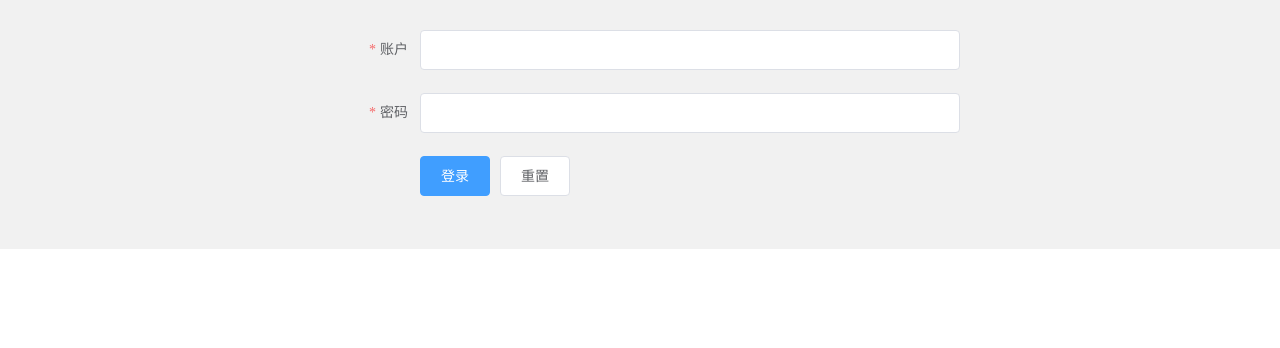
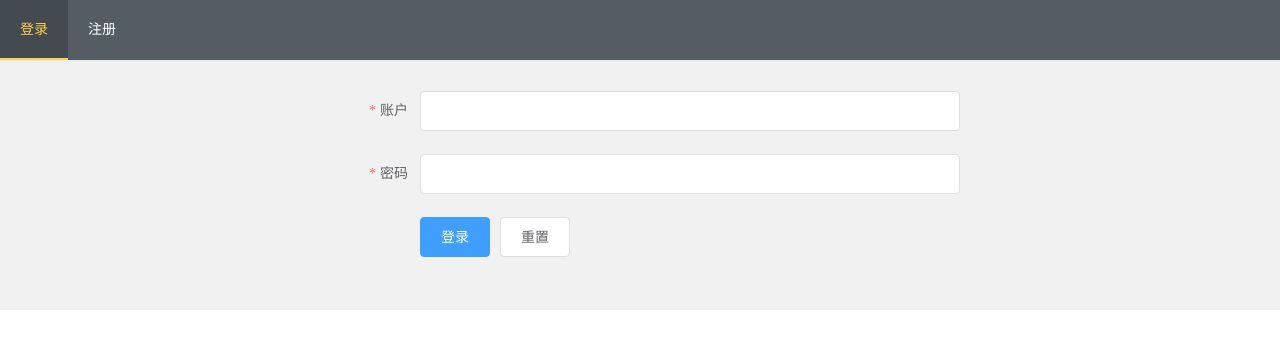
Before and after one commit to zzzhim/Movie-website, a Vue app in the folder src/: page /#/login in a window 1280 px wide. Shown: the top 348 px of the page. Built offline with nearby package versions, Linux system fonts and the light colour scheme.

Commit message:
添加注册与登录页面导航条

```diff
--- /dev/null
+++ b/src/src/components/header/header.vue
@@ -0,0 +1,37 @@
+<template>
+    <div>
+        <el-menu
+            :default-active="activeIndex"
+            class="el-menu-demo"
+            mode="horizontal"
+            background-color="#545c64"
+            text-color="#fff"
+            active-text-color="#ffd04b"
+            @select="handleSelect"
+        >
+            <el-menu-item index="/login">登录</el-menu-item>
+            <el-menu-item index="/registered">注册</el-menu-item>
+        </el-menu>
+    </div>
+</template>
+
+<script>
+    export default {
+        data() {
+            return {
+            }
+        },
+        props: {
+            activeIndex: String
+        },
+        methods: {
+            handleSelect(key, keyPath) {
+                this.$router.push(key)
+            }
+        }
+    }
+</script>
+
+<style lang="less">
+
+</style>
--- a/src/src/views/Home/index.vue
+++ b/src/src/views/Home/index.vue
@@ -1,6 +1,21 @@
 <template>
     <div>
-        111
+        <el-row>
+            <el-row :span="24">
+                <el-menu
+                    :default-active="activeIndex"
+                    router
+                    class="el-menu-demo"
+                    mode="horizontal"
+                    background-color="#545c64"
+                    text-color="#fff"
+                    active-text-color="#ffd04b"
+                >
+                    <el-menu-item index="/login">登录</el-menu-item>
+                    <el-menu-item index="/registered">注册</el-menu-item >
+                </el-menu>
+            </el-row>
+        </el-row>
     </div>
 </template>
 
@@ -18,12 +33,7 @@
 
         },
         mounted() {
-            axios({
-                url: '/login',
-                method: 'post'
-            }).then(({ data }) => {
 
-            })
         },
     }
 </script>
--- a/src/src/views/Login/index.vue
+++ b/src/src/views/Login/index.vue
@@ -1,5 +1,6 @@
 <template>
     <div>
+        <v-header :activeIndex="activeIndex"></v-header>
         <el-row class="box">
             <el-col :span="12" :offset="6">
                 <el-form :model="userForm" status-icon :rules="rules" ref="userForm" label-width="100px" class="demo-ruleForm">
@@ -22,6 +23,7 @@
 <script>
     import axios from '@/utils/axios'
     import { setToken } from '@/utils/cookie'
+    import header from '@/components/header/header'
 
     export default {
         data() {
@@ -52,6 +54,7 @@
                 }
             }
             return {
+                activeIndex: '/login',
                 userForm: {
                     email: null,
                     password: null
@@ -68,7 +71,7 @@
                     email: [
                         { required: true, validator: validateEmail, trigger: 'blur' }
                     ]
-                }
+                },
             }
         },
         methods: {
@@ -102,7 +105,10 @@
             },
             resetForm(formName) {
                 this.$refs[formName].resetFields();
-            }
+            },
+        },
+        components: {
+            'v-header': header
         }
     }
 </script>
--- a/src/src/views/Registered/index.vue
+++ b/src/src/views/Registered/index.vue
@@ -1,5 +1,6 @@
 <template>
     <div>
+        <v-header :activeIndex="activeIndex"></v-header>
         <el-row class="box">
             <el-col :span="12" :offset="6">
                 <el-form :model="ruleForm2" status-icon :rules="rules2" ref="ruleForm2" label-width="100px" class="demo-ruleForm">
@@ -28,6 +29,7 @@
 <script>
     import axios from '@/utils/axios'
     import { setToken } from '@/utils/cookie'
+    import header from '@/components/header/header'
 
     export default {
         data() {
@@ -67,6 +69,7 @@
                 }
             }
             return {
+                activeIndex: '/registered',
                 ruleForm2: {
                     pass: '',
                     checkPass: '',
@@ -131,6 +134,9 @@
             resetForm(formName) {
                 this.$refs[formName].resetFields();
             }
+        },
+        components: {
+            'v-header': header
         }
     }
 </script>
```
